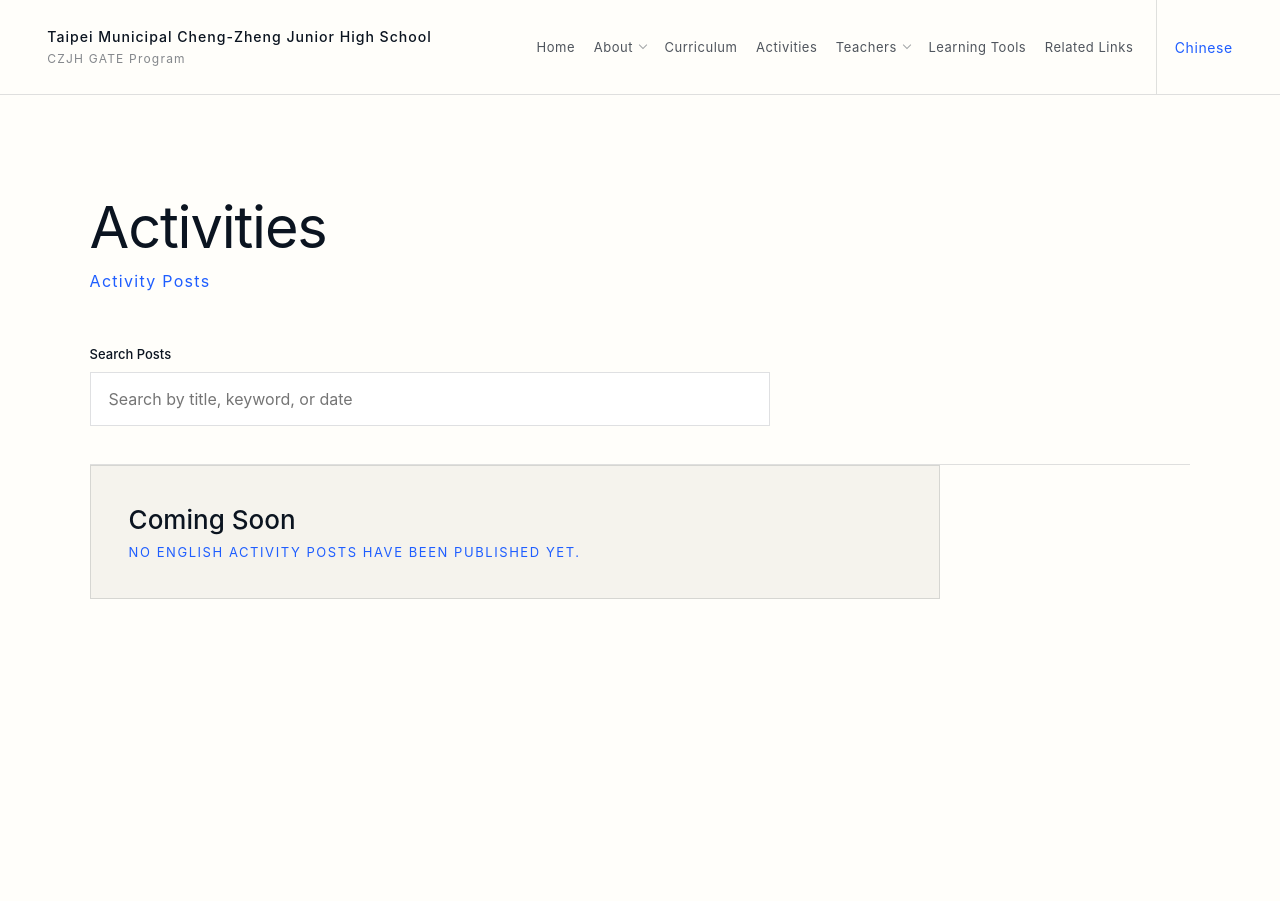
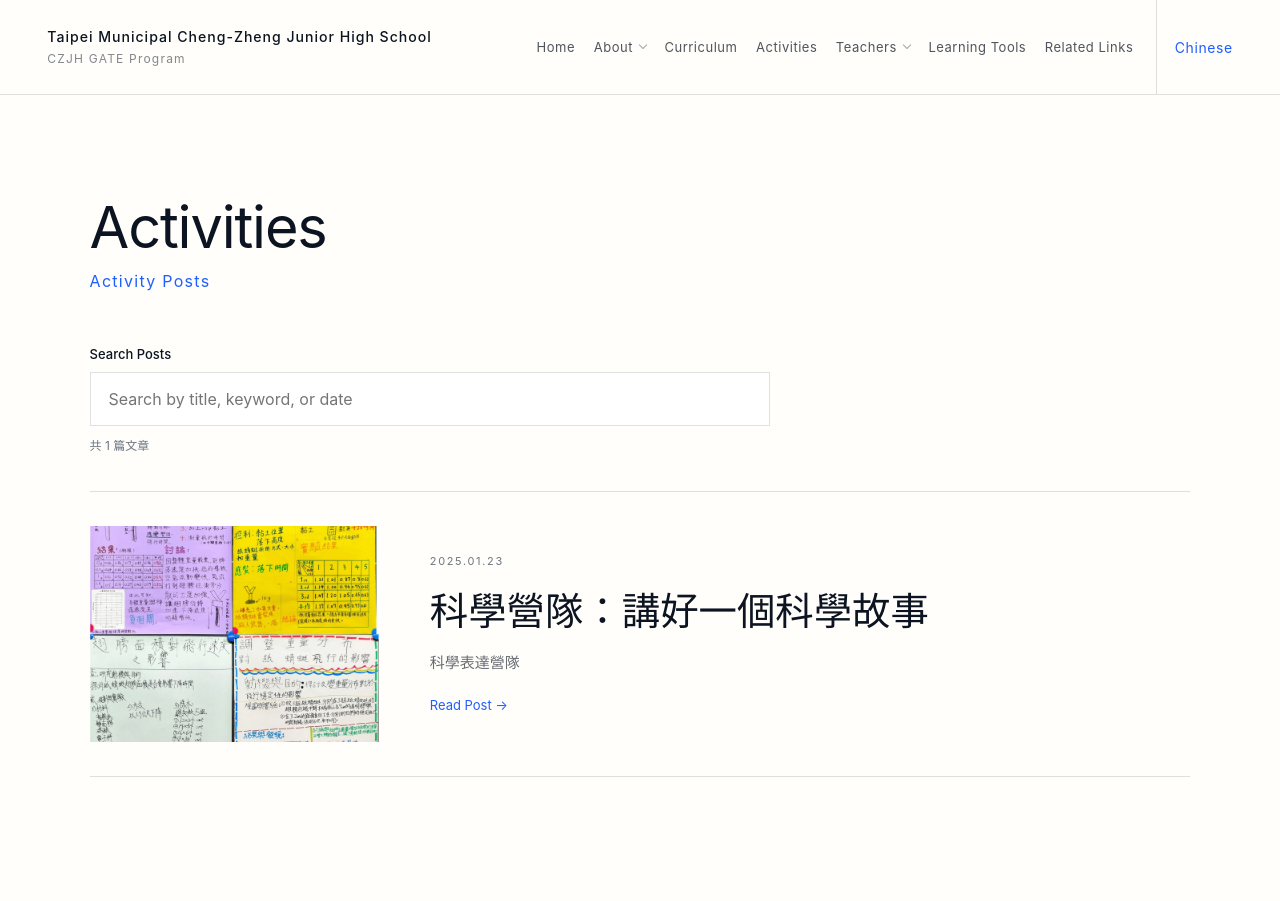
Before and after one commit to gateczjh/gateczjh.github.io, a Jekyll site: the page built from en/activities.html, in a window 1280 px wide. Built offline with Jekyll 4.4.1, drawn with Linux system fonts in a browser that asks for light colours.

Commit message:
20260920_2227

```diff
--- a/_posts/2025-01-23-en.md
+++ b/_posts/2025-01-23-en.md
@@ -1,11 +1,11 @@
 ---
 title: "科學營隊：講好一個科學故事"
 date: 2025-01-23
-lang: zh
+lang: en
 layout: post
 permalink: /zh/post/2025/01/23/
-
-cover: /post-images/2025-01-23/cover.jpg
+summary: 科學表達營隊
+cover: /post-images/2025-01-23/2025-01-23-cover.jpg
 
 # 沒有相關連結時，可以刪除整段 related_links。
 related_links:
@@ -14,7 +14,7 @@ related_links:
 
 # 照片請放在 post-images/活動資料夾/
 photos:
-  - /post-images/2025-01-23/photo-01.jpg
+  - /post-images/2025-01-23/2025-01-23-photo-01.jpg
 ---
 
 科學表達營隊。
```
Also changed, not shown: _posts/2025-01-23.md (+3 -3 lines).
